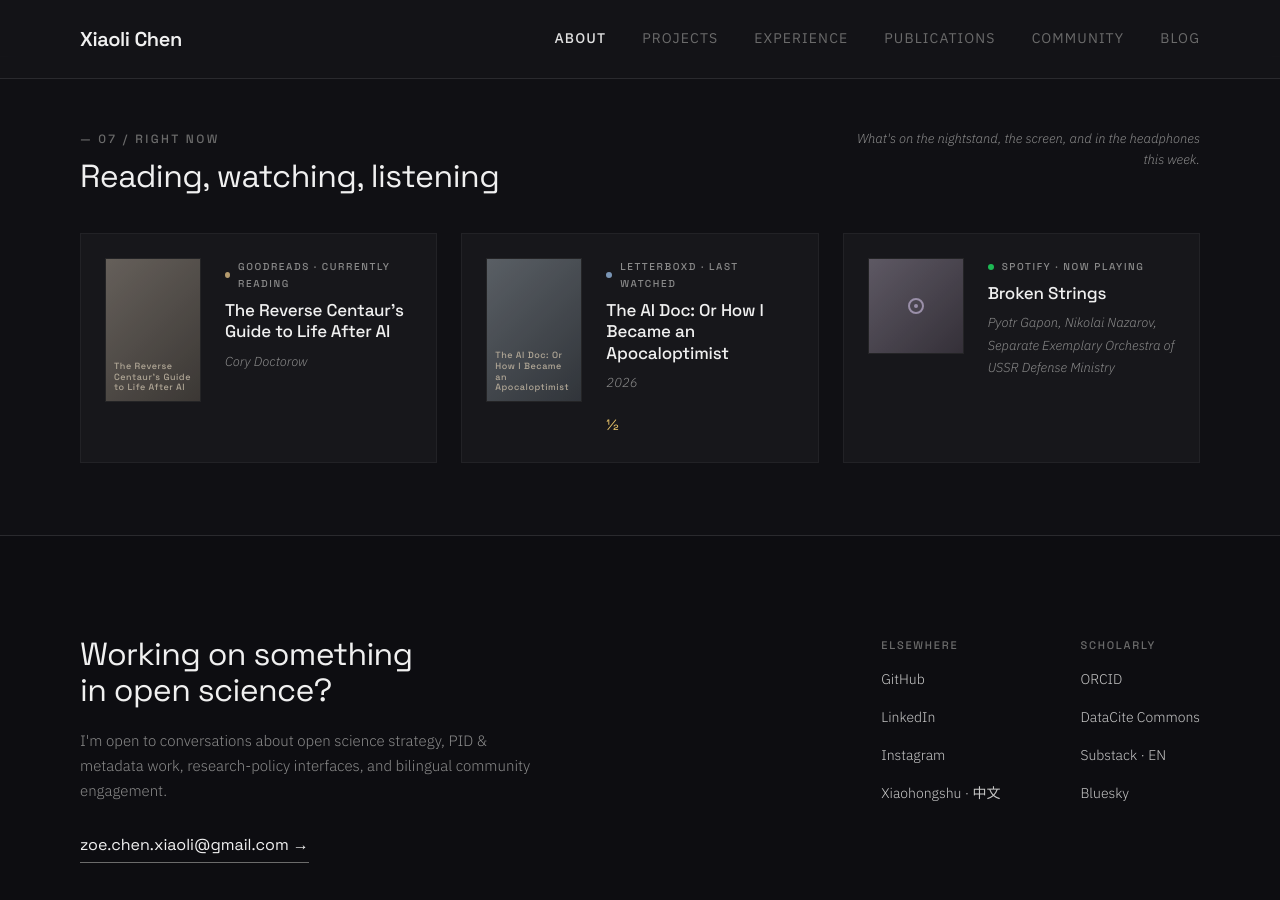
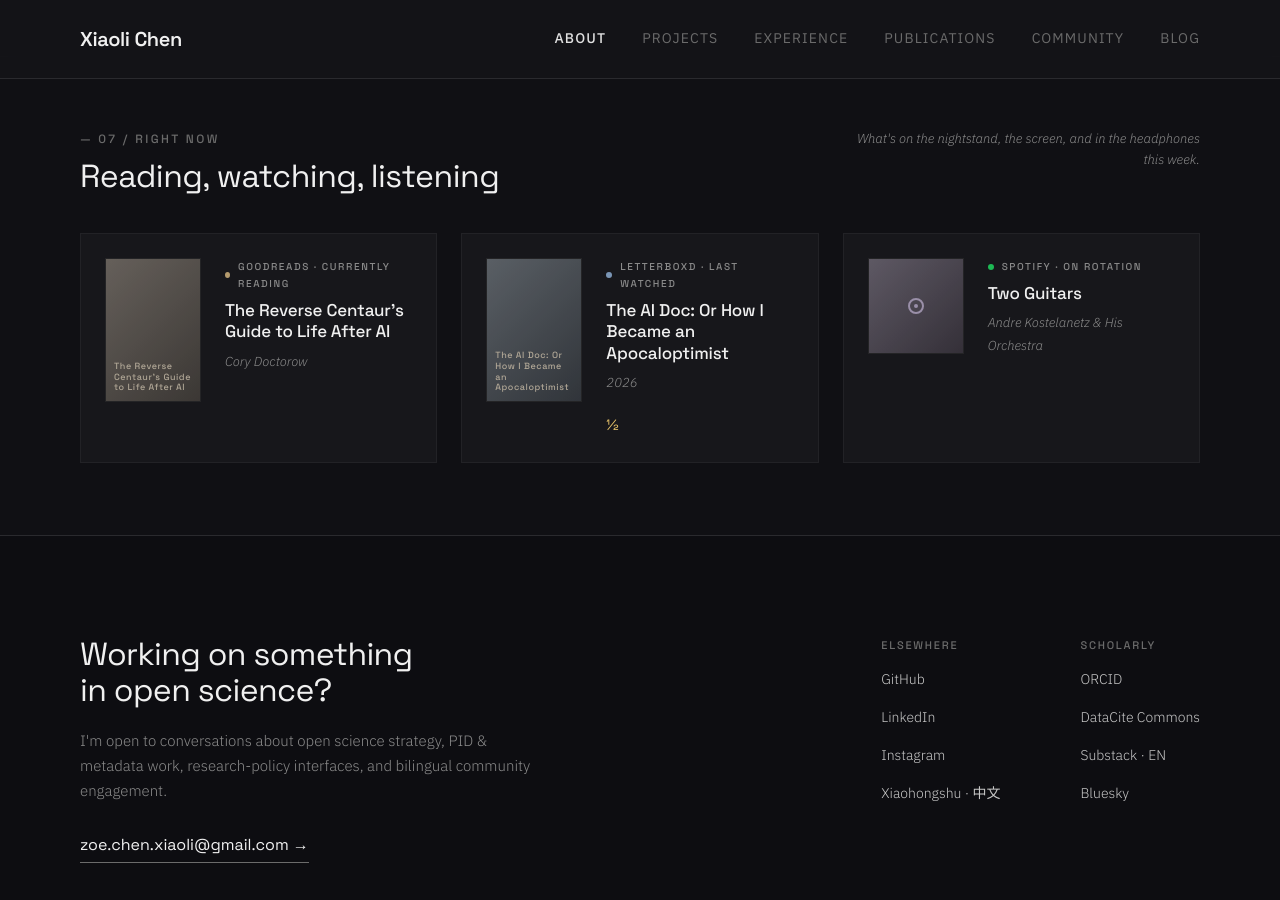
Before and after one commit to xchen101/xchen101.github.io, a Jekyll site: the page built from index.md, in a window 1280 px wide and 900 px high, scrolled down 6657 px. Built offline with Jekyll 4.4.1, drawn with Linux system fonts in a browser that asks for light colours; comment, search, counter and statistics services are not loaded; grey boxes are pictures that could not be loaded.

Commit message:
update: Right Now widget data (auto)

```diff
--- a/_data/now.yml
+++ b/_data/now.yml
@@ -1,4 +1,4 @@
-# Right now — auto-generated by Hermes cron on 2026-09-29 11:00 UTC
+# Right now — auto-generated by Hermes cron on 2026-09-29 17:00 UTC
 # Sources: Goodreads RSS / Letterboxd RSS / Spotify API
 
 reading:
@@ -23,9 +23,9 @@ watching:
 listening:
   service: "Spotify"
   accent: "#1DB954"
-  label: "Now playing"
-  title: "Broken Strings"
-  artist: "Pyotr Gapon, Nikolai Nazarov, Separate Exemplary Orchestra of USSR Defense Ministry"
-  url: "https://open.spotify.com/track/6Q2YK0fe09STcCFau448kK"
+  label: "On rotation"
+  title: "Two Guitars"
+  artist: "Andre Kostelanetz & His Orchestra"
+  url: "https://open.spotify.com/track/0SutLYt4W35QTnU5FTzysp"
   profile_url: "https://open.spotify.com/"
-  image: "https://i.scdn.co/image/ab67616d00001e0286c35c057f1d76baefa1b2f5"
+  image: "https://i.scdn.co/image/ab67616d00001e02bc1cc649e28fa732d0f0a583"
```
